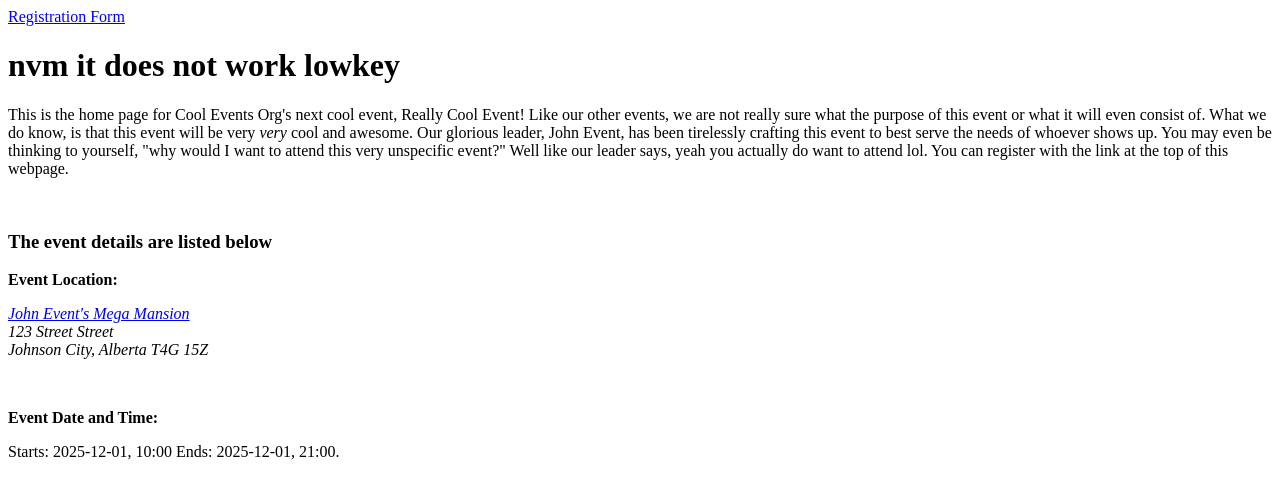
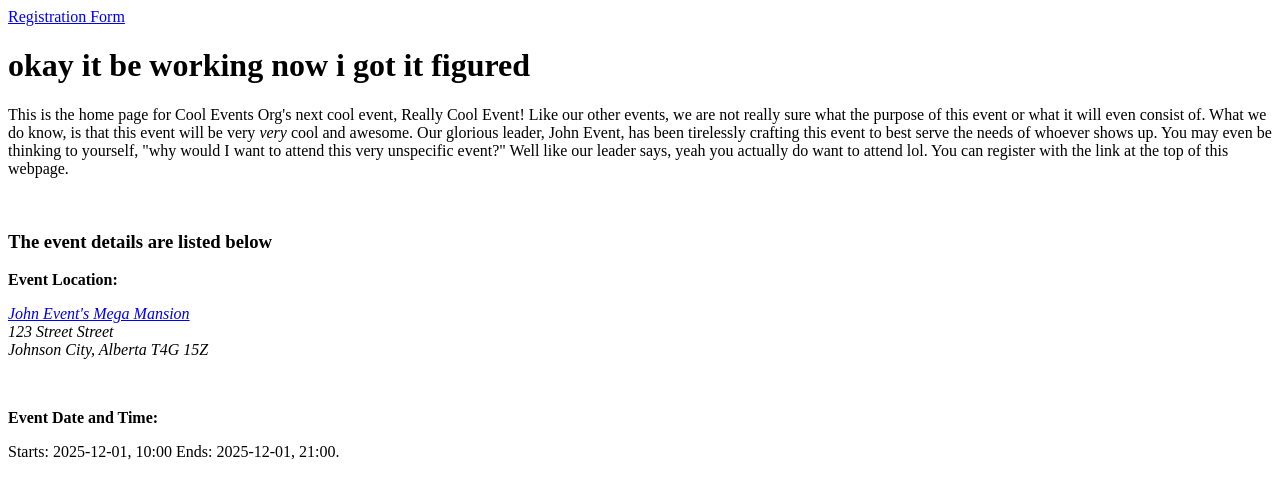
Before and after one commit to johncomputer357/betterone, a plain HTML site: page index.html in a window 1280 px wide. Shown: the top 477 px of the page. Drawn offline with Linux system fonts and the light colour scheme.

Commit message:
Update index.html

```diff
--- a/index.html
+++ b/index.html
@@ -12,7 +12,7 @@ href="favicon.ico">
     <header>
         <a target="_blank" rel="relation_name" href="Form.html">Registration Form</a>
 
-        <h1> nvm it does not work lowkey</h1>
+        <h1> okay it be working now i got it figured</h1>
     </header>
 <body>
     <p>This is the home page for Cool Events Org's next cool event, Really Cool Event! Like our other events, we are not really sure what the purpose of this event or what it will even consist of.
```
